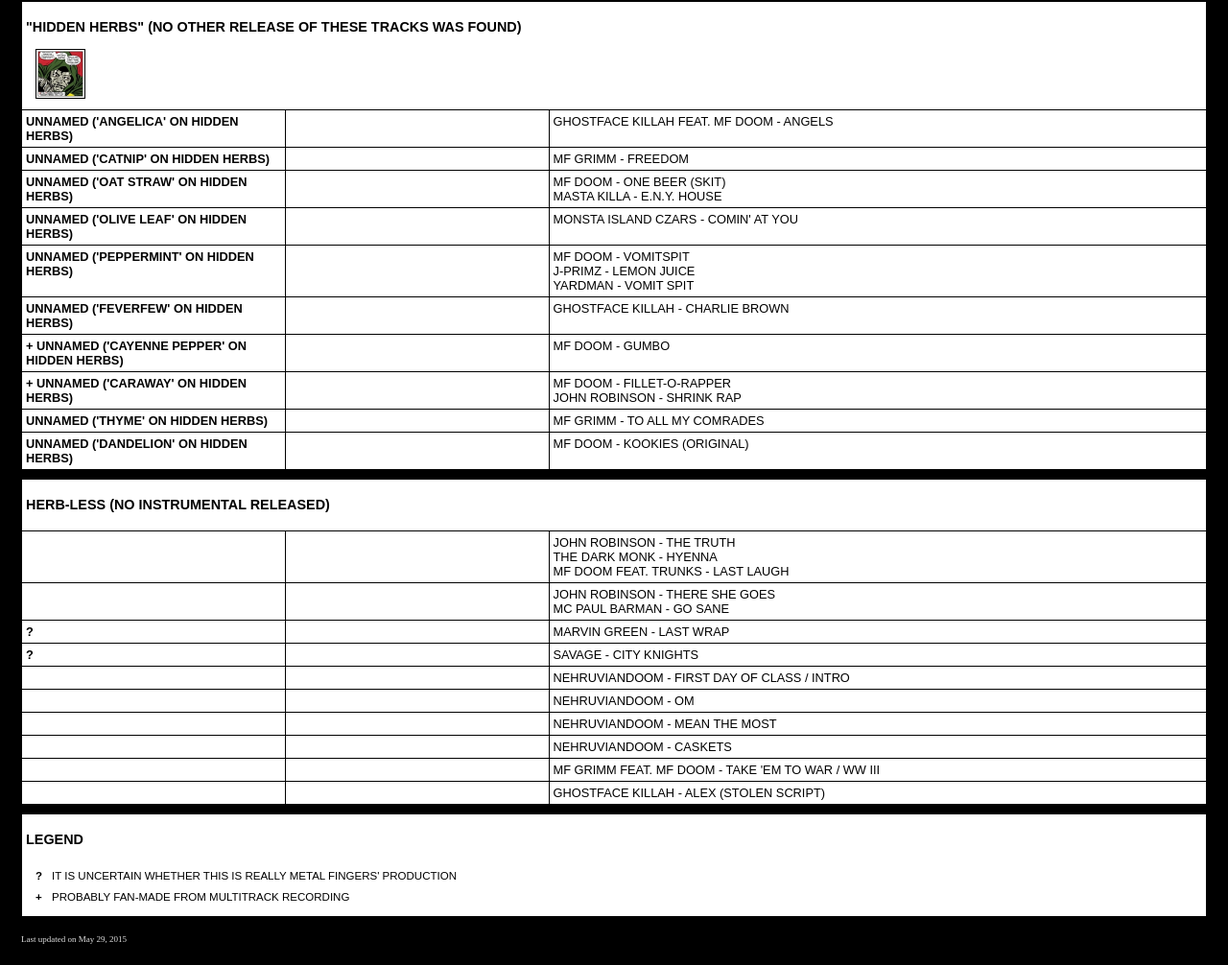
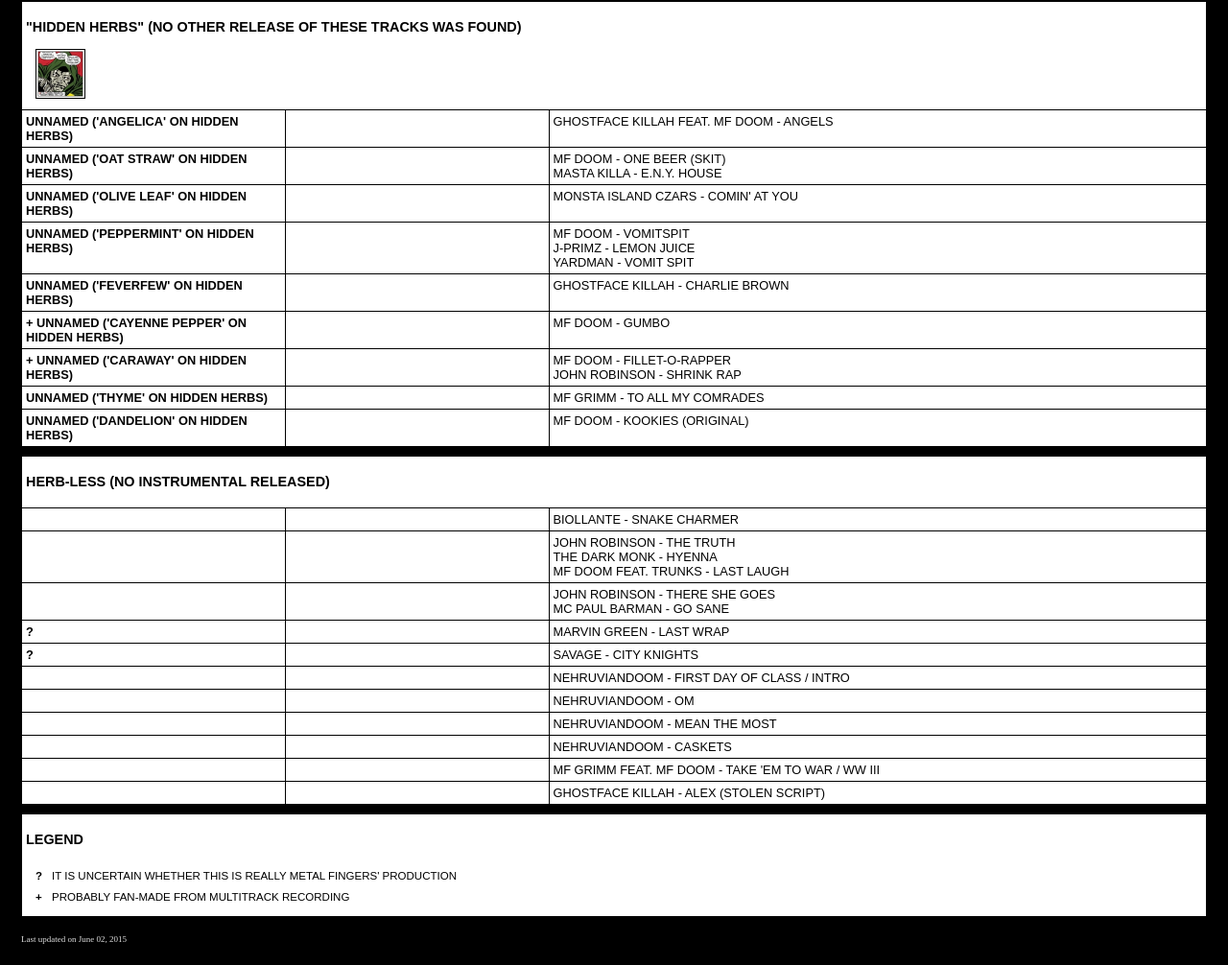
Before and after one commit to special-herbs/special-herbs.github.io, a plain HTML site: page index.html in a window 1280 px wide. Shown: the part 5491-6497 px from the top of the page at 96% size. Drawn offline with Linux system fonts and the light colour scheme; files whose address does not match are found by name.

```diff
--- a/herbs.csv
+++ b/herbs.csv
@@ -103,7 +103,6 @@
 "KMD","? Get-U-Now (instrumental)","","KMD - Get-U-Now"
 "KMD","? Gasface Refill (instrumental)","","KMD - Gasface Refill"
 "Hidden Herbs","Unnamed ('Angelica' on Hidden Herbs)","","Ghostface Killah feat. MF DOOM - Angels"
-"Hidden Herbs","Unnamed ('Catnip' on Hidden Herbs)","","MF Grimm - Freedom"
 "Hidden Herbs","Unnamed ('Oat Straw' on Hidden Herbs)","","MF DOOM - One Beer (skit)","Masta Killa - E.N.Y. House"
 "Hidden Herbs","Unnamed ('Olive leaf' on Hidden Herbs)","","Monsta Island Czars - Comin' At You"
 "Hidden Herbs","Unnamed ('Peppermint' on Hidden Herbs)","","MF DOOM - Vomitspit","J-PRIMZ - Lemon Juice","Yardman - Vomit Spit"
@@ -112,6 +111,7 @@
 "Hidden Herbs","+ Unnamed ('Caraway' on Hidden Herbs)","","MF DOOM - Fillet-O-Rapper","John Robinson - Shrink Rap"
 "Hidden Herbs","Unnamed ('Thyme' on Hidden Herbs)","","MF Grimm - To All My Comrades"
 "Hidden Herbs","Unnamed ('Dandelion' on Hidden Herbs)","","MF DOOM - Kookies (original)"
+"Herbless","","","Biollante - Snake Charmer"
 "Herbless","","","John Robinson - The Truth","The Dark Monk - Hyenna","MF DOOM feat. Trunks - Last Laugh"
 "Herbless","","","John Robinson - There She Goes","MC Paul Barman - Go Sane"
 "Herbless","?","","Marvin Green - Last Wrap"
--- a/index.html
+++ b/index.html
@@ -297,7 +297,6 @@ a.style2:hover {
     </table></td>
   </tr>
   <tr><td><strong>Unnamed ('Angelica' on Hidden Herbs)</strong></td><td></td><td>Ghostface Killah feat. MF DOOM - Angels<br /></td></tr>
-  <tr><td><strong>Unnamed ('Catnip' on Hidden Herbs)</strong></td><td></td><td>MF Grimm - Freedom<br /></td></tr>
   <tr><td><strong>Unnamed ('Oat Straw' on Hidden Herbs)</strong></td><td></td><td>MF DOOM - One Beer (skit)<br />Masta Killa - E.N.Y. House<br /></td></tr>
   <tr><td><strong>Unnamed ('Olive leaf' on Hidden Herbs)</strong></td><td></td><td>Monsta Island Czars - Comin' At You<br /></td></tr>
   <tr><td><strong>Unnamed ('Peppermint' on Hidden Herbs)</strong></td><td></td><td>MF DOOM - Vomitspit<br />J-PRIMZ - Lemon Juice<br />Yardman - Vomit Spit<br /></td></tr>
@@ -313,6 +312,7 @@ a.style2:hover {
   <tr class="albums">
     <td colspan="3"> <p><strong>Herb-less (no instrumental released)</strong></p></td>
   </tr>
+  <tr><td><strong></strong></td><td></td><td>Biollante - Snake Charmer<br /></td></tr>
   <tr><td><strong></strong></td><td></td><td>John Robinson - The Truth<br />The Dark Monk - Hyenna<br />MF DOOM feat. Trunks - Last Laugh<br /></td></tr>
   <tr><td><strong></strong></td><td></td><td>John Robinson - There She Goes<br />MC Paul Barman - Go Sane<br /></td></tr>
   <tr><td><strong>?</strong></td><td></td><td>Marvin Green - Last Wrap<br /></td></tr>
@@ -335,6 +335,6 @@ a.style2:hover {
   </tr>
 </table>
 <br />
-<span class="updated">Last updated on May 29, 2015</span>
+<span class="updated">Last updated on June 02, 2015</span>
 </body>
 </html>
```
